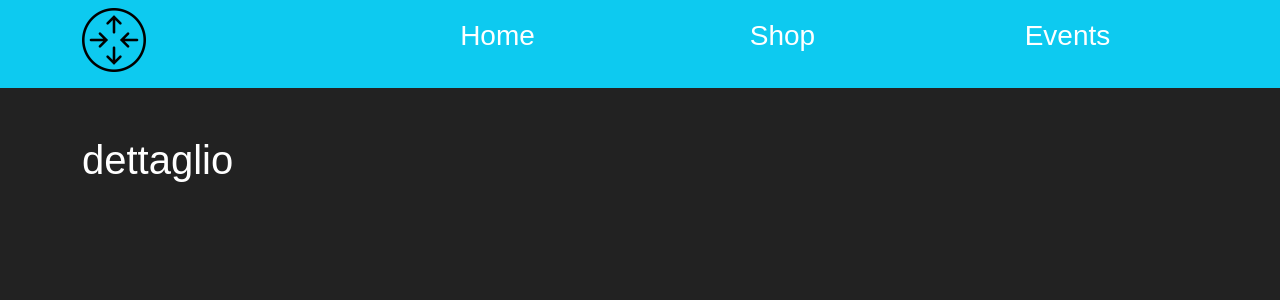
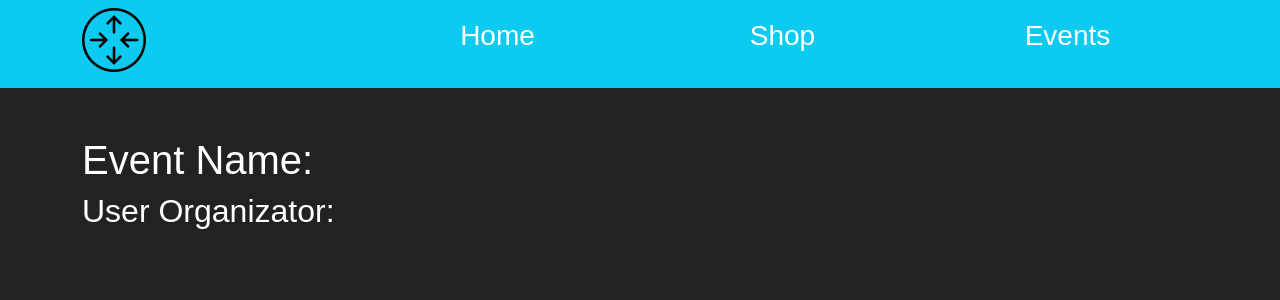
Before and after one commit to EugeniuPopescu/laravel-vue-router, a Vue app: page /events/1 in a window 1280 px wide. Shown: the top 300 px of the page. Built offline with nearby package versions, Linux system fonts and the light colour scheme.

Commit message:
event detail

```diff
--- a/src/pages/EventDetail.vue
+++ b/src/pages/EventDetail.vue
@@ -4,13 +4,15 @@ import { store } from "../store.js" //state management
 
 export default {
 	name: "EventDetail",
+	props: ["id"],
 	data() {
 		return {
-			store
+			store,
+			event: null,
 		}
 	},
 	mounted() {
-
+		this.event = this.store.eventList.find(item => item.id == this.id);
 	},
 	methods: {
 
@@ -20,7 +22,10 @@ export default {
 
 <template>
 	<div class="container">
-		<h1>dettaglio</h1>
+		<div class="row">
+			<h1>Event Name: {{ event?.name }}</h1>
+			<h2>User Organizator: {{ event?.user.name }}</h2>
+		</div>
 	</div>
 
 </template>
--- a/src/pages/EventList.vue
+++ b/src/pages/EventList.vue
@@ -22,7 +22,10 @@ export default {
     methods: {
         getEventList() {
             console.log("EventList does things");
-            axios.get(this.store.apiEvents + this.store.eventsEndPoint).then(risultato => {
+
+            let url = this.store.apiEvents + this.store.eventsEndPoint;
+
+            axios.get(url).then(risultato => {
                 // if di controllo
                 if (risultato.status === 200) {
                     if (risultato.data.success) {
--- a/src/store.js
+++ b/src/store.js
@@ -4,5 +4,5 @@ export const store = reactive({
   chiave: "valore",
   eventList: [],
   apiEvents: "http://127.0.0.1:8000/api/",
-  eventsEndPoint: "events",
+  eventsEndPoint: "events/",
 });
```
